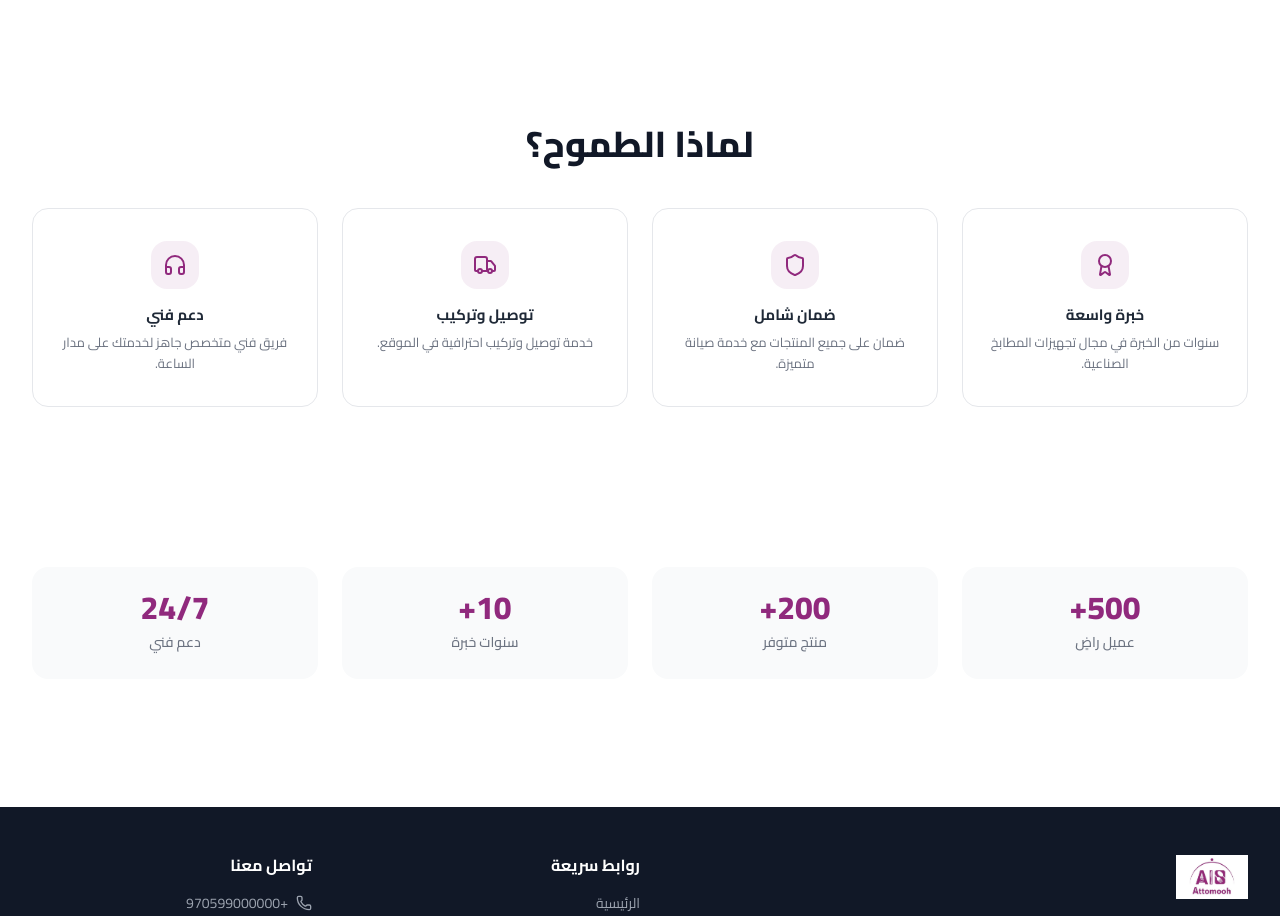
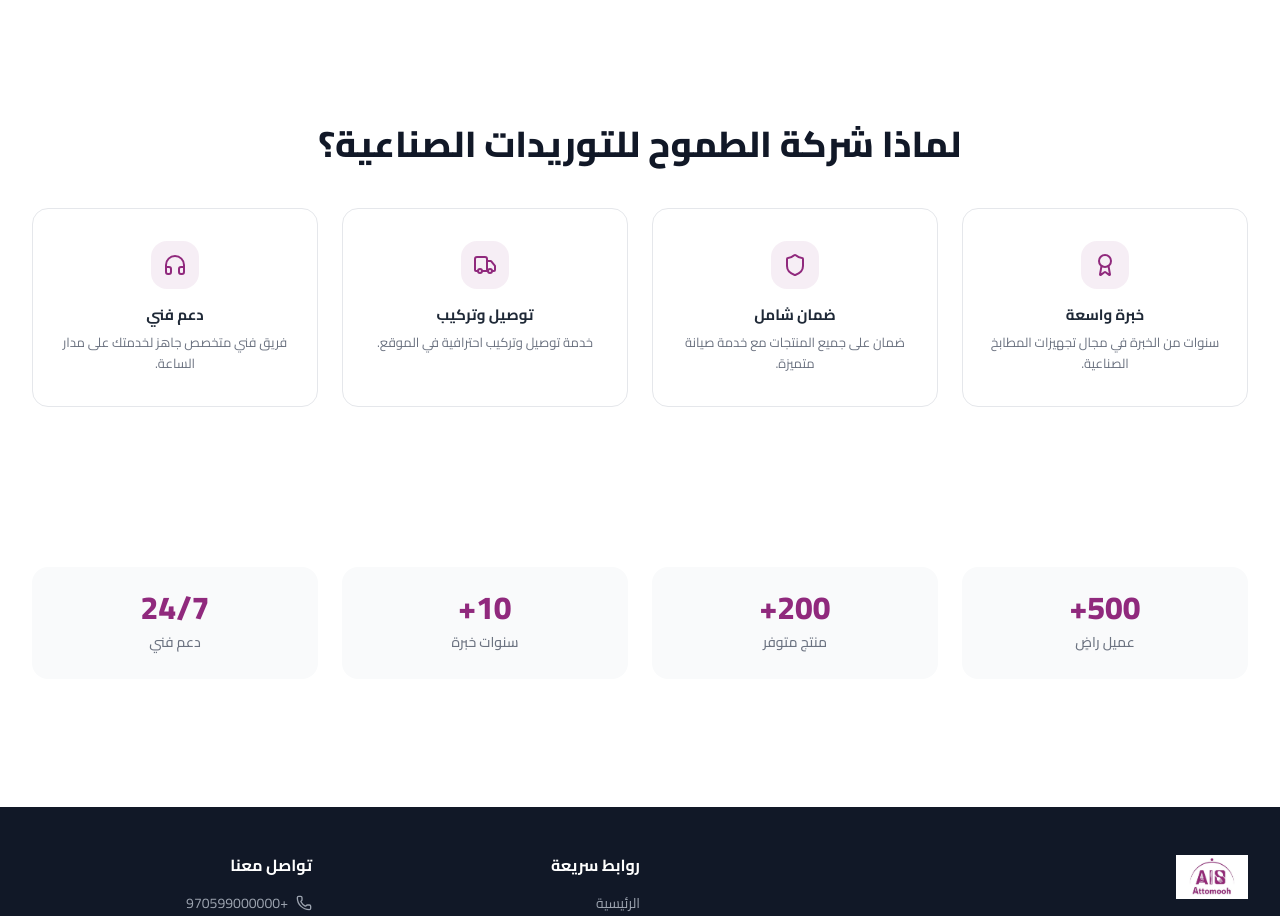
Before and after one commit to abdulhamidhajhamad/attomoohWebProject, a React (Vite) app in the folder frontend/: page / in a window 1280 px wide. Shown: the part 1160-2076 px from the top of the page. Built offline with nearby package versions, Linux system fonts and the light colour scheme; no server answers.

Commit message:
fix comp name

```diff
--- a/frontend/index.html
+++ b/frontend/index.html
@@ -27,7 +27,7 @@
       "@context": "https://schema.org",
       "@type": "Organization",
       "name": "Attomooh",
-      "alternateName": "الطموح لتجهيزات المطابخ",
+      "alternateName": "شركة الطموح للتوريدات الصناعية",
       "url": "https://attomooh.com",
       "logo": "https://attomooh.com/logo.png",
       "description": "المورد الرائد لمعدات المطاعم والملاحم والمطابخ الصناعية",
--- a/frontend/src/pages/about/AboutPage.tsx
+++ b/frontend/src/pages/about/AboutPage.tsx
@@ -10,7 +10,7 @@ export default function AboutPage() {
   useSEO({
     title: t('about.title'),
     description:
-      'الطموح - شريكك الموثوق في تجهيز المطابخ الصناعية. سنوات من الخبرة في توريد معدات المطاعم والملاحم.',
+      'شركة الطموح للتوريدات الصناعية - شريكك الموثوق في تجهيز المطابخ الصناعية. سنوات من الخبرة في توريد معدات المطاعم والملاحم.',
   });
 
   return (
--- a/frontend/src/pages/contact/ContactPage.tsx
+++ b/frontend/src/pages/contact/ContactPage.tsx
@@ -16,7 +16,7 @@ export default function ContactPage() {
   useSEO({
     title: t('contact.title'),
     description:
-      'تواصل مع الطموح لتجهيزات المطابخ الصناعية. نحن هنا لمساعدتك.',
+      'تواصل مع شركة الطموح للتوريدات الصناعية. نحن هنا لمساعدتك.',
   });
 
   const [form, setForm] = useState({
--- a/frontend/src/pages/home/HomePage.tsx
+++ b/frontend/src/pages/home/HomePage.tsx
@@ -21,7 +21,7 @@ export default function HomePage() {
   useSEO({
     description:
       currentLang === 'ar'
-        ? 'الطموح - المورد الرائد لمعدات المطاعم والملاحم والمطابخ الصناعية. أفران، قلايات، مفارم لحوم، معدات تبريد وأكثر.'
+        ? 'شركة الطموح للتوريدات الصناعية - المورد الرائد لمعدات المطاعم والملاحم والمطابخ الصناعية. أفران، قلايات، مفارم لحوم، معدات تبريد وأكثر.'
         : 'Attomooh - Leading supplier of restaurant, butcher, and industrial kitchen equipment.',
     keywords:
       'معدات مطاعم, تجهيزات مطاعم, معدات ملاحم, تجهيزات مطابخ صناعية, restaurant equipment, commercial kitchen equipment',
--- a/frontend/src/shared/constants/index.ts
+++ b/frontend/src/shared/constants/index.ts
@@ -1,12 +1,12 @@
 export const BRAND = {
   name: 'Attomooh',
-  nameAr: 'الطموح',
+  nameAr: 'شركة الطموح للتوريدات الصناعية',
   tagline: {
     ar: 'تجهيزات المطابخ الصناعية',
     en: 'Kitchen Equipment',
   },
   fullName: {
-    ar: 'الطموح لتجهيزات المطابخ',
+    ar: 'شركة الطموح للتوريدات الصناعية',
     en: 'Attomooh Kitchen Equipment',
   },
 } as const;
--- a/frontend/src/shared/hooks/useSEO.ts
+++ b/frontend/src/shared/hooks/useSEO.ts
@@ -21,7 +21,7 @@ export function useSEO({
   useEffect(() => {
     const suffix =
       i18n.language === 'ar'
-        ? 'الطموح | تجهيزات المطابخ الصناعية'
+        ? 'شركة الطموح للتوريدات الصناعية | تجهيزات المطابخ الصناعية'
         : 'Attomooh | Kitchen Equipment';
 
     if (title) {
--- a/frontend/src/shared/i18n/locales/ar.ts
+++ b/frontend/src/shared/i18n/locales/ar.ts
@@ -94,7 +94,7 @@ export const ar = {
     trustText: 'نبني علاقات طويلة الأمد مع عملائنا قائمة على الثقة والشفافية.',
     service: 'الخدمة',
     serviceText: 'نوفر خدمة ما بعد البيع ودعم فني متميز.',
-    whyUs: 'لماذا الطموح؟',
+    whyUs: 'لماذا شركة الطموح للتوريدات الصناعية؟',
     experience: 'خبرة واسعة',
     experienceText: 'سنوات من الخبرة في مجال تجهيزات المطابخ الصناعية.',
     warranty: 'ضمان شامل',
--- a/frontend/src/widgets/admin-layout/AdminLayout.tsx
+++ b/frontend/src/widgets/admin-layout/AdminLayout.tsx
@@ -82,7 +82,7 @@ export const AdminLayout = memo(function AdminLayout() {
       <aside className={`${styles.sidebar} ${sidebarOpen ? styles.sidebarOpen : ''}`}>
         <div className={styles.sidebarHeader}>
           <img src={logoSrc} alt="Attomooh" className={styles.sidebarLogo} />
-          <span className={styles.sidebarTitle}>الطموح</span>
+          <span className={styles.sidebarTitle}>شركة الطموح للتوريدات الصناعية</span>
           <button
             className={styles.sidebarClose}
             onClick={() => setSidebarOpen(false)}
```
